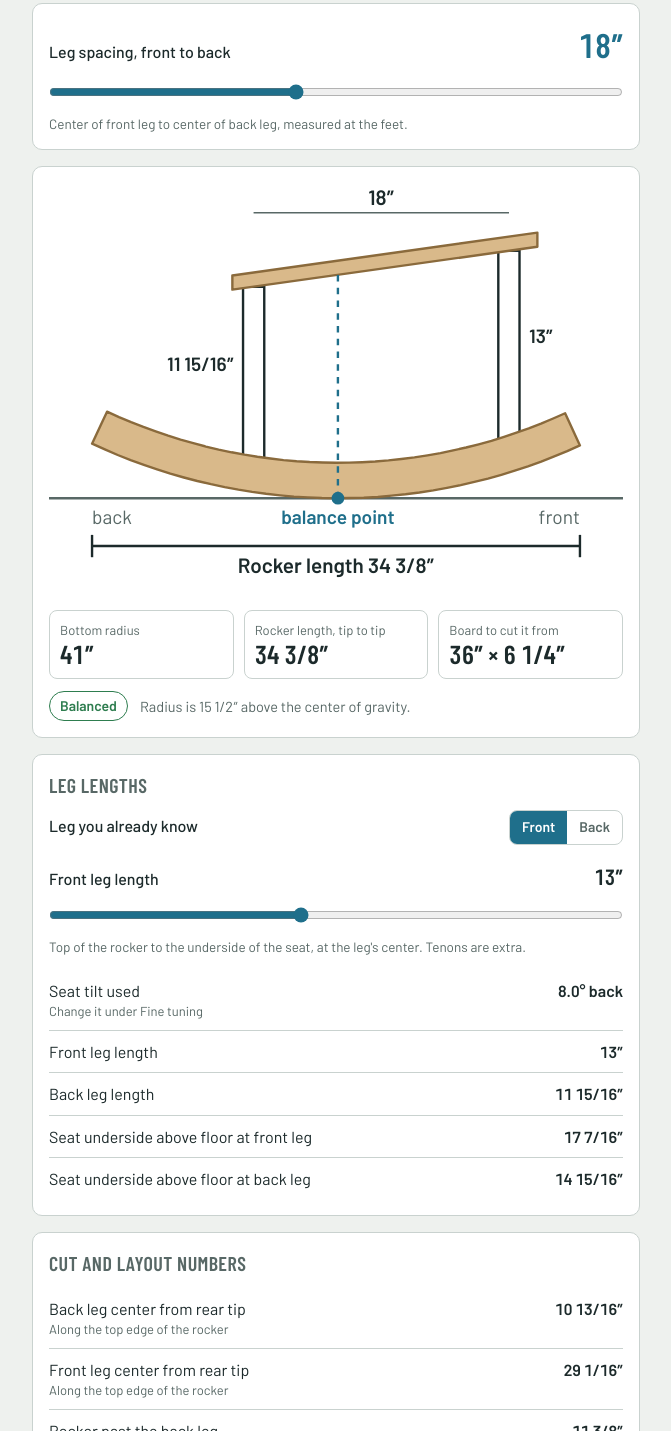
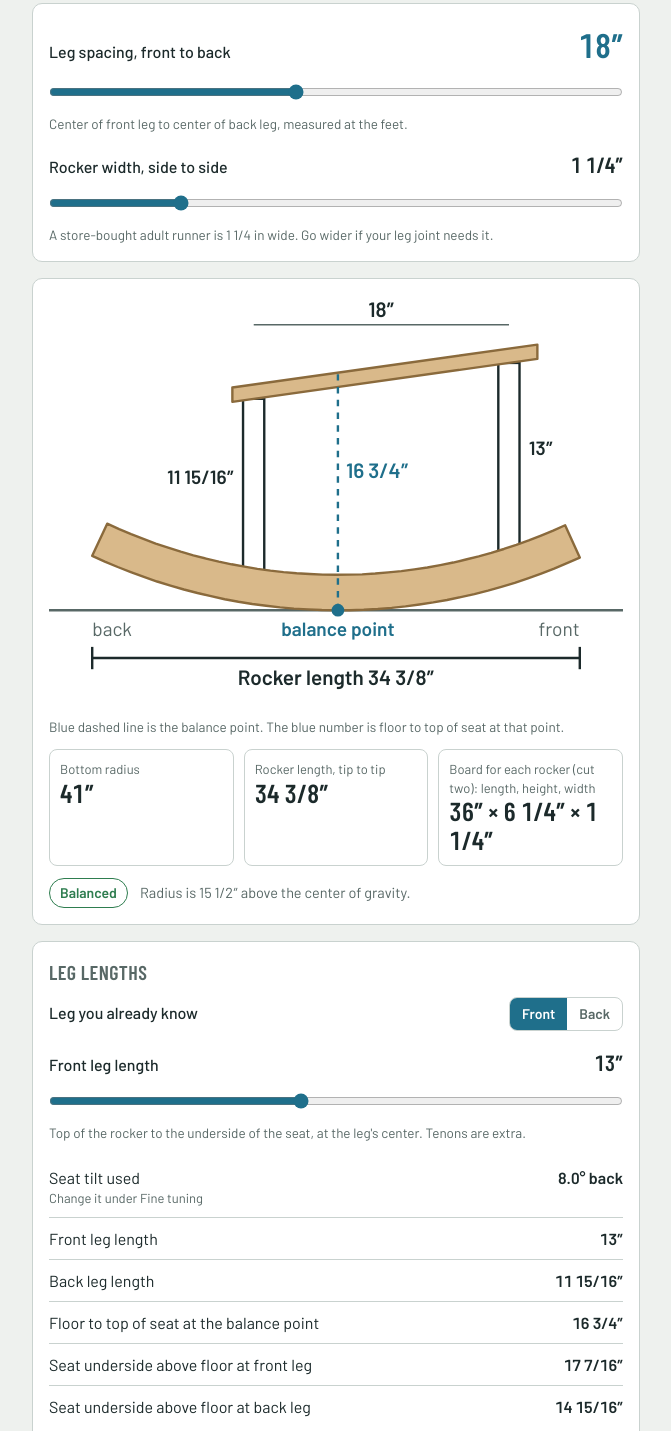
Before and after one commit to Cano-App/Rocker, a plain HTML site: page index.html in a window 1280 px wide. Shown: the part 86-1517 px from the top of the page, without its empty margins (304-975 px from the left). Drawn offline with nearby package versions, Linux system fonts and the light colour scheme.

Commit message:
Add rocker width, seat thickness, and seat height at balance point
Co-Authored-By: Claude Fable 5.2 <noreply@anthropic.com>
Claude-Session: https://claude.ai/code/session_01BYa71JsesHJL3fKYfxZJF6

```diff
--- a/index.html
+++ b/index.html
@@ -96,14 +96,20 @@ a{color:var(--accent)}
       <input id="spacing" type="range" min="12" max="26" step="0.25" value="18">
       <small>Center of front leg to center of back leg, measured at the feet.</small>
     </div>
+    <div class="ctl">
+      <div class="row"><label for="thick">Rocker width, side to side</label><output id="o-thick"></output></div>
+      <input id="thick" type="range" min="0.75" max="3" step="0.125" value="1.25">
+      <small>A store-bought adult runner is 1 1/4 in wide. Go wider if your leg joint needs it.</small>
+    </div>
   </section>
 
   <section class="card">
     <svg id="draw" viewBox="0 0 360 260" role="img" aria-label="Side view of the rocker, both legs and the seat"></svg>
+    <p class="sub" style="margin-top:8px;font-size:13.5px">Blue dashed line is the balance point. The blue number is floor to top of seat at that point.</p>
     <div class="big" style="margin-top:12px">
       <div class="tile"><div class="k">Bottom radius</div><div class="v" id="r-radius"></div></div>
       <div class="tile"><div class="k">Rocker length, tip to tip</div><div class="v" id="r-length"></div></div>
-      <div class="tile"><div class="k">Board to cut it from</div><div class="v" id="r-blank"></div></div>
+      <div class="tile"><div class="k">Board for each rocker (cut two): length, height, width</div><div class="v" id="r-blank"></div></div>
     </div>
     <div class="status"><span id="pill" class="pill"></span><span id="pilltext"></span></div>
   </section>
@@ -127,6 +133,7 @@ a{color:var(--accent)}
       <dt>Seat tilt used<small>Change it under Fine tuning</small></dt><dd id="r-seattilt"></dd>
       <dt>Front leg length</dt><dd id="r-lf"></dd>
       <dt>Back leg length</dt><dd id="r-lr"></dd>
+      <dt>Floor to top of seat at the balance point</dt><dd id="r-baltop"></dd>
       <dt>Seat underside above floor at front leg</dt><dd id="r-sf"></dd>
       <dt>Seat underside above floor at back leg</dt><dd id="r-sr"></dd>
     </dl>
@@ -177,6 +184,10 @@ a{color:var(--accent)}
         <small>Set to 8 degrees. Dining and office seats slope 2 to 5 degrees, easy chairs more, and 17 degrees has been called extreme.</small>
       </div>
       <div class="ctl">
+        <div class="row"><label for="seatt">Seat thickness</label><output id="o-seatt"></output></div>
+        <input id="seatt" type="range" min="0.5" max="2.5" step="0.125" value="1">
+      </div>
+      <div class="ctl">
         <div class="row"><label for="depth">Rocker depth, top to bottom</label><output id="o-depth"></output></div>
         <input id="depth" type="range" min="1.5" max="4" step="0.125" value="2.5">
       </div>
@@ -198,6 +209,7 @@ a{color:var(--accent)}
       <li><strong>Leg spacing does not set the curve.</strong> The radius comes from how high the sitter's center of gravity is. Leg spacing sets the rocker length, where the legs land on it, and the joint heights.</li>
       <li><strong>Published:</strong> the radius must be larger than the center of gravity height. With a center of gravity about 25 to 26 in off the floor, 39 to 42 in is the reasonable range, 30 in is tippy and 80 in barely rocks (<a href="https://popularwoodworking.com/design/make-a-chair-that-rocks">Popular Woodworking</a>). Makers report 36 to 48 in overall (<a href="https://finewoodworking.com/forum/rocker-layout">Fine Woodworking forum</a>).</li>
       <li><strong>Published:</strong> normal rocking uses only 8 to 10 in of the rocker, and extra length belongs at the rear.</li>
+      <li><strong>Store-bought check:</strong> a <a href="https://www.vandykes.com/rocking-chair-runner-adult-medium/p/204421/">Van Dyke's adult runner</a> is 36 1/4 in long, 1 1/4 in wide and 1 5/8 in tall with a 4 1/4 in end rise, which works out to about a 41 in radius.</li>
       <li><strong>My own rules, not published standards:</strong> automatic radius is 1.6 times the center of gravity height (it lands in the published range at 25 to 26 in); the 25 degree rock-back reserve; the 5 in front overhang (sized by eye from a porch rocker photo); the 8 degree seat tilt, picked between the 2 to 5 degree range for upright chairs and the 17 degrees a <a href="https://woodworkersjournal.com/?p=6554">Woodworker's Journal</a> editor called extreme (no published optimum exists); the balance point default of one third. Change any of them under Fine tuning.</li>
       <li>The geometry is exact circle math. It treats the legs as plumb when the chair is at rest. Mock up one rocker in scrap or plywood before cutting good stock.</li>
     </ul>
@@ -248,12 +260,14 @@ else (function(){
     $('radius').disabled=$('auto').checked;
     return {S:+$('spacing').value,R:+$('radius').value,t:+$('depth').value,bal:+$('bal').value/100,
             reserve:+$('reserve').value,front:+$('front').value,cg:cg,
-            known:known,leglen:+$('leglen').value,seattilt:+$('seattilt').value};
+            known:known,leglen:+$('leglen').value,seattilt:+$('seattilt').value,
+            thick:+$('thick').value,seatT:+$('seatt').value};
   }
   function draw(p,g,k){
     var pad=3, legW=1.5, Lf=Math.max(k.Lf,0.5), Lr=Math.max(k.Lr,0.5);
     function seatY(x){return k.seatR+x*k.slope;}
-    var maxTop=Math.max(seatY(p.S+2),seatY(-1.5))+1;
+    var tv=p.seatT/Math.cos(Math.atan(k.slope));
+    var maxTop=Math.max(seatY(p.S+2),seatY(-1.5))+tv;
     var wW=(g.xf-g.xr)+pad*2, wH=maxTop+10.5;
     var sc=Math.min(360/wW,260/wH);
     var ox=(360-wW*sc)/2-(g.xr-pad)*sc, fy=260-7*sc;
@@ -266,17 +280,18 @@ else (function(){
     var s='';
     s+='<line x1="0" x2="360" y1="'+Y(0)+'" y2="'+Y(0)+'" stroke="var(--muted)" stroke-width="1.5"/>';
     s+=leg(0,g.hr-0.3,Lr+0.3)+leg(p.S,g.hf-0.3,Lf+0.3);
-    s+='<polygon points="'+X(-1.5)+','+Y(seatY(-1.5))+' '+X(p.S+2)+','+Y(seatY(p.S+2))+' '+X(p.S+2)+','+Y(seatY(p.S+2)+1)+' '+X(-1.5)+','+Y(seatY(-1.5)+1)+'" fill="var(--wood)" stroke="var(--wood-edge)" stroke-width="1.5" stroke-linejoin="round"/>';
+    s+='<polygon points="'+X(-1.5)+','+Y(seatY(-1.5))+' '+X(p.S+2)+','+Y(seatY(p.S+2))+' '+X(p.S+2)+','+Y(seatY(p.S+2)+tv)+' '+X(-1.5)+','+Y(seatY(-1.5)+tv)+'" fill="var(--wood)" stroke="var(--wood-edge)" stroke-width="1.5" stroke-linejoin="round"/>';
     s+='<text class="t-ink" x="'+X(-1.4)+'" y="'+Y(g.hr+Lr/2)+'" text-anchor="end" font-size="12" font-weight="600">'+L(k.Lr)+'</text>';
     s+='<text class="t-ink" x="'+X(p.S+1.4)+'" y="'+Y(g.hf+Lf/2)+'" font-size="12" font-weight="600">'+L(k.Lf)+'</text>';
     s+='<polygon points="'+pts.join(' ')+'" fill="var(--wood)" stroke="var(--wood-edge)" stroke-width="1.5" stroke-linejoin="round"/>';
-    s+='<line x1="'+X(g.c)+'" x2="'+X(g.c)+'" y1="'+Y(0)+'" y2="'+Y(seatY(g.c))+'" stroke="var(--accent)" stroke-width="1.5" stroke-dasharray="4 4"/>';
+    s+='<line x1="'+X(g.c)+'" x2="'+X(g.c)+'" y1="'+Y(0)+'" y2="'+Y(seatY(g.c)+tv)+'" stroke="var(--accent)" stroke-width="1.5" stroke-dasharray="4 4"/>';
     s+='<circle cx="'+X(g.c)+'" cy="'+Y(0)+'" r="4" fill="var(--accent)"/>';
     s+='<line x1="'+X(0)+'" x2="'+X(p.S)+'" y1="'+dimY+'" y2="'+dimY+'" stroke="var(--muted)" stroke-width="1"/>';
     s+='<text class="t-ink" x="'+X(p.S/2)+'" y="'+(dimY-5)+'" text-anchor="middle" font-size="13" font-weight="600">'+L(p.S)+'</text>';
     s+='<text class="t-muted" x="'+X(g.xr)+'" y="'+(+Y(0)+16)+'" font-size="12">back</text>';
     s+='<text class="t-muted" x="'+X(g.xf)+'" y="'+(+Y(0)+16)+'" text-anchor="end" font-size="12">front</text>';
     s+='<text x="'+X(g.c)+'" y="'+(+Y(0)+16)+'" text-anchor="middle" font-size="12" fill="var(--accent)" font-weight="600">balance point</text>';
+    s+='<text x="'+(+X(g.c)+5)+'" y="'+Y((g.hr+seatY(g.c))/2)+'" font-size="13" font-weight="600" fill="var(--accent)">'+L(seatY(g.c)+tv)+'</text>';
     var ly=+Y(0)+30;
     s+='<line x1="'+X(g.xr)+'" x2="'+X(g.xf)+'" y1="'+ly+'" y2="'+ly+'" stroke="var(--ink)" stroke-width="1.5"/>';
     s+='<line x1="'+X(g.xr)+'" x2="'+X(g.xr)+'" y1="'+(ly-7)+'" y2="'+(ly+7)+'" stroke="var(--ink)" stroke-width="1.5"/>';
@@ -291,7 +306,8 @@ else (function(){
     $('o-reserve').textContent=p.reserve+'°'; $('o-front').textContent=L(p.front);
     $('r-radius').textContent=L(p.R); $('r-length').textContent=L(g.length);
     var bl=unit==='in'?Math.ceil(g.length+1):g.length+1, bw=unit==='in'?Math.ceil(g.blankW*4)/4:g.blankW;
-    $('r-blank').textContent=L(bl)+' × '+L(bw);
+    $('r-blank').textContent=L(bl)+' × '+L(bw)+' × '+L(p.thick);
+    $('o-thick').textContent=L(p.thick); $('o-seatt').textContent=L(p.seatT);
     $('r-rearpos').textContent=L(g.rearPos); $('r-frontpos').textContent=L(g.frontPos);
     $('r-rearover').textContent=L(g.rearOver); $('r-frontover').textContent=L(g.frontOver);
     $('r-hr').textContent=L(g.hr); $('r-hf').textContent=L(g.hf);
@@ -312,10 +328,11 @@ else (function(){
     $('o-leglen').textContent=L(p.leglen); $('o-seattilt').textContent=p.seattilt.toFixed(1)+'\u00b0'; $('r-seattilt').textContent=p.seattilt.toFixed(1)+'\u00b0 back';
     $('r-lf').textContent=k.Lf<1?'Too short. Lengthen the known leg or reduce tilt.':L(k.Lf);
     $('r-lr').textContent=k.Lr<1?'Too short. Lengthen the known leg or reduce tilt.':L(k.Lr);
+    $('r-baltop').textContent=bad?'\u2013':L(k.seatR+g.c*k.slope+p.seatT/Math.cos(Math.atan(k.slope)));
     $('r-sf').textContent=bad?'\u2013':L(k.seatF); $('r-sr').textContent=bad?'\u2013':L(k.seatR);
     draw(p,g,k);
   }
-  ['spacing','cg','radius','bal','depth','reserve','front','auto','leglen','seattilt'].forEach(function(id){$(id).addEventListener('input',update);});
+  ['spacing','cg','radius','bal','depth','reserve','front','auto','leglen','seattilt','thick','seatt'].forEach(function(id){$(id).addEventListener('input',update);});
   function setUnit(u){unit=u;$('u-in').setAttribute('aria-pressed',u==='in');$('u-mm').setAttribute('aria-pressed',u==='mm');update();}
   function setKnown(v){
     var p=read(), k=legs(p,compute(p)); known=v;
```
